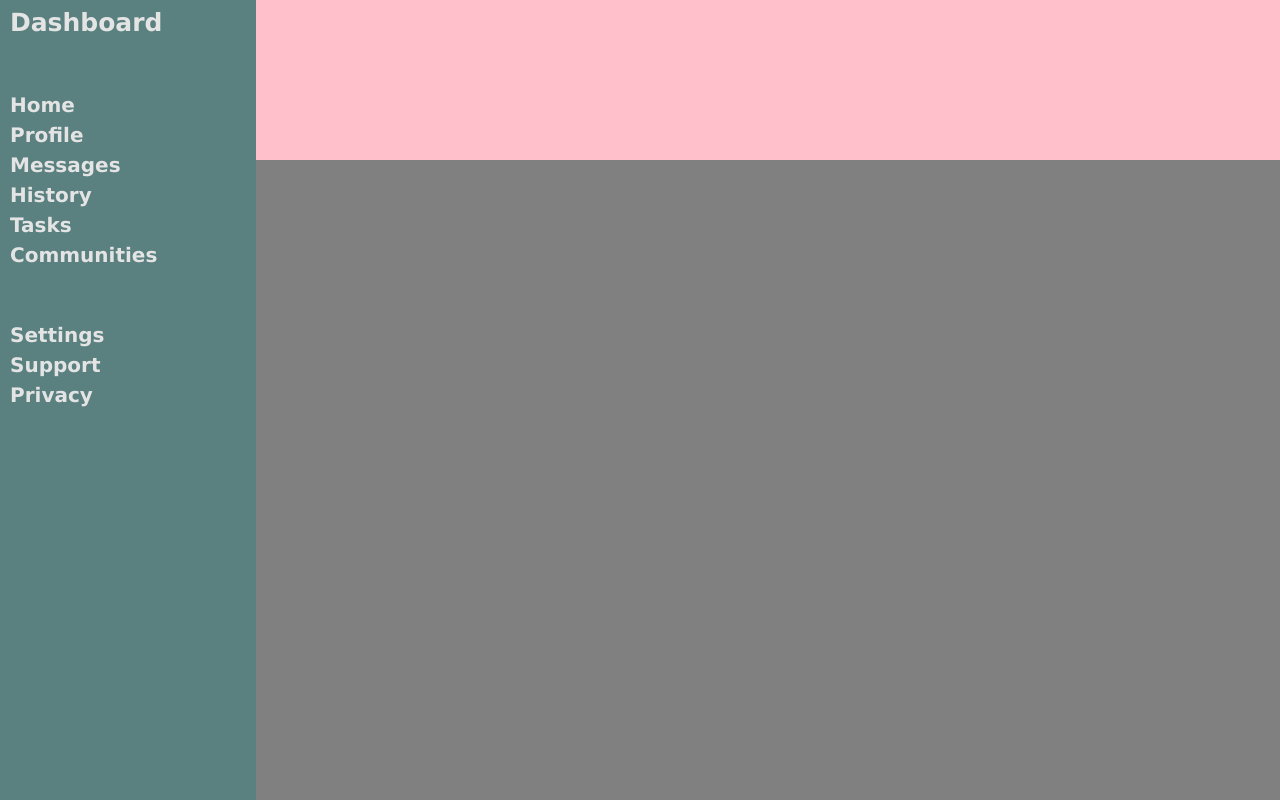
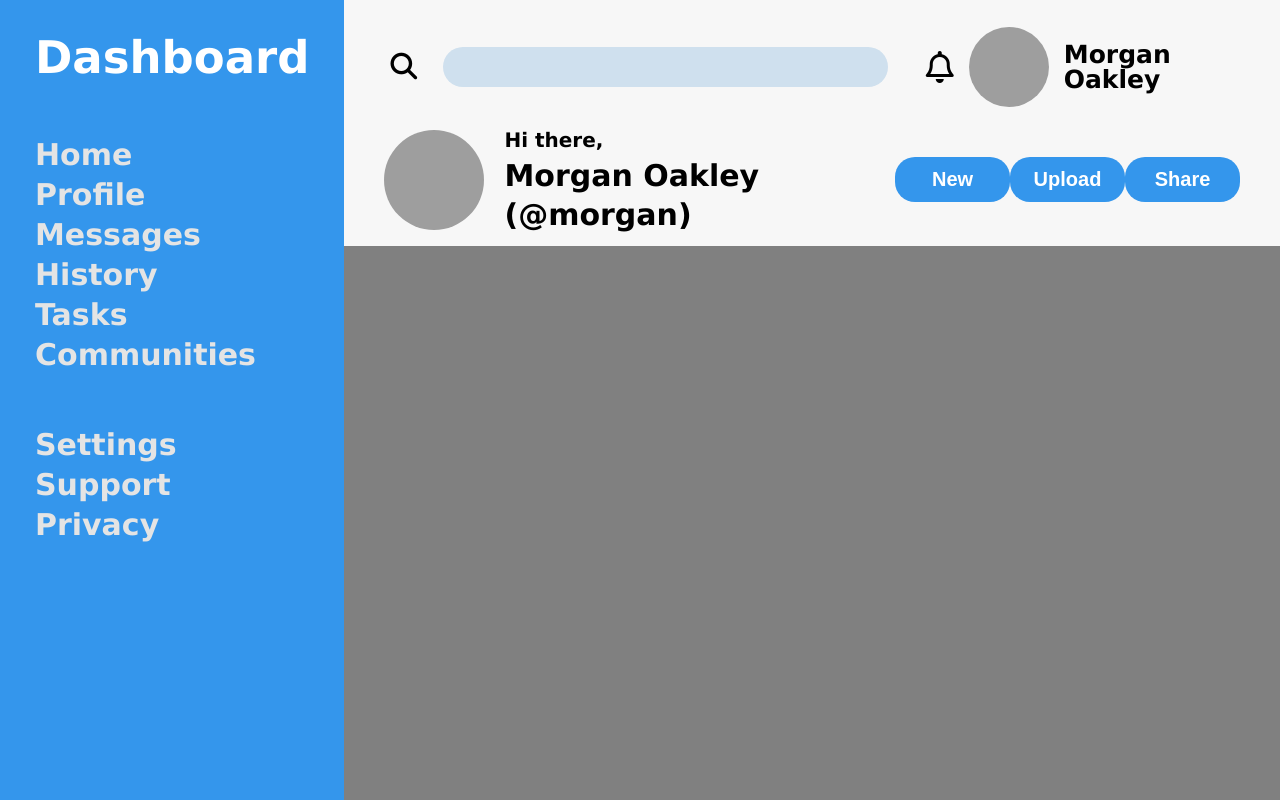
Before and after one commit to ramon-b-oliveira/odin-admin-dashboard, a plain HTML site: page index.html in a window 1280 px wide. Drawn offline with Linux system fonts and the light colour scheme; grey boxes are pictures that could not be loaded.

Commit message:
populate header

```diff
--- a/index.html
+++ b/index.html
@@ -3,12 +3,34 @@
 <head>
     <meta charset="UTF-8">
     <meta name="viewport" content="width=device-width, initial-scale=1.0">
+    <script src="https://kit.fontawesome.com/4d0a5b4efc.js" crossorigin="anonymous"></script>
     <link rel="stylesheet" href="style.css">
     <link rel="stylesheet" href="reset.css">
     <title>Odin Admin Dashboard</title>
 </head>
 <body class="container">
-    <div class="header"></div>
+    <div class="header">
+        <div class="searchbar">
+            <button><i class="fas fa-search fa-2x"></i></button>
+            <input type="text" id="search">
+        </div>
+        <div class="greetings">
+            <div class="profilepicture"></div>
+            <p>Hi there, <br> <span>Morgan Oakley (@morgan)</span></p>
+        </div>
+        <div class="userbar">
+            <i class="fa-regular fa-bell fa-2x"></i>
+            <div class="profilepicture"></div>
+            <h3 class="username">Morgan Oakley</h3>
+        </div>
+        <div class="buttonscontainer">
+            <button class="buttons">New</button>
+            <button class="buttons">Upload</button>
+            <button class="buttons">Share</button>
+        </div>
+
+    </div>
+
     <div class="sidebar">
         <h1>Dashboard</h1>
         <div class="nav">
@@ -30,6 +52,6 @@
             </ul>
         </div>
     </div>
-    <div class="main-content"></div>
+    <div class="maincontent"></div>
 </body>
 </html>
--- a/style.css
+++ b/style.css
@@ -15,19 +15,19 @@ a {
 .sidebar {
     display: grid;
     grid-auto-rows: min-content;
-    padding: 10px;
+    padding: 35px;
     gap: 60px;
-    color: #e4e4e4;
-    font-size: 20px;
+    color: #ffffff;
+    font-size: 30px;
     font-weight: 800;
     grid-column: 1 / 2;
     grid-row: 1 / 6;
-    background-color: rgb(90, 128, 128);
+    background-color: #3496ec;
 }
 
 .sidebar h1 {
     grid-row: 1 / 2;
-    font-size: 25px;
+    font-size: 45px;
     font-weight: 900;
 }
 
@@ -37,13 +37,115 @@ a {
     gap: 10px;
 }
 
+.profilepicture {
+    background-image: url(assets/pexels-alexis-ricardo-alaurin-18128533.jpg);
+    background-position-y: center;
+    background-position-x: 75%;
+    background-size: 200%;
+    border-radius: 100%;
+    width: 100px;
+    height: 100px;
+}
+
 .header {
+    padding: 10px 40px;
+    display: grid;
+    align-items: center;
+    grid-template-columns: 3fr 1fr;
+    grid-template-rows: 1fr 1fr;
     grid-column: 2 / 6;
     grid-row: 1 / 2;
-    background-color: pink;
+    background-color: rgb(247, 247, 247);
 }
 
-.main-content {
+.searchbar {
+    grid-row: 1 / 2;
+    grid-column: 1 / 2;
+    display: grid;
+    grid-template-columns: min-content 1fr;
+    align-items: center;
+    height: 45px;
+}
+
+.searchbar button {
+    background-color: transparent;
+    border: none;
+}
+
+.searchbar input {
+    padding: 0 10px;
+    border-radius: 25px;
+    border: none;
+    background-color: rgb(207, 224, 238);
+    height: 40px;
+    width: 90%;
+    margin-left: 20px;
+}
+
+.searchbar input:focus {
+    outline: none;
+}
+
+.userbar {
+    display: grid;
+    grid-template-columns: 1fr 1fr 3fr;
+    justify-content: space-evenly;
+    align-items: center;
+    gap: 15px;
+    grid-row: 1 / 2;
+    grid-column: 2 / 3;
+}
+
+.userbar i {
+    justify-self: end;
+}
+
+.username {
+
+    font-size: 25px;
+    font-weight: 600;
+}
+
+.userbar .profilepicture {
+    width: 80px;
+    height: 80px;
+}
+
+.greetings {
+    display: grid;
+    grid-template-columns: min-content 1fr;
+    align-items: center;
+    gap: 20px;
+    grid-row: 2 / 3;
+    grid-column: 1 / 2;
+    font-weight: 600;
+    font-size: 20px;
+    line-height: 35px;
+}
+
+.greetings p span {
+    font-size: 30px;
+}
+
+.buttonscontainer {
+    display: grid;
+    grid-template-columns: repeat(3, 1fr);
+    grid-row: 2 / 3;
+    grid-column: 2 / 3;
+}
+
+.buttons {
+    color: white;
+    font-weight: 600;
+    font-size: 20px;
+    height: 45px;
+    width: 115px;
+    border-radius: 20px;
+    border: none;
+    background-color: #3496ec;
+}
+
+.maincontent {
     grid-column: 2 / 6;
     grid-row: 2 / 6;
     background-color: gray;
```
Also changed, not shown: 1 other file.
